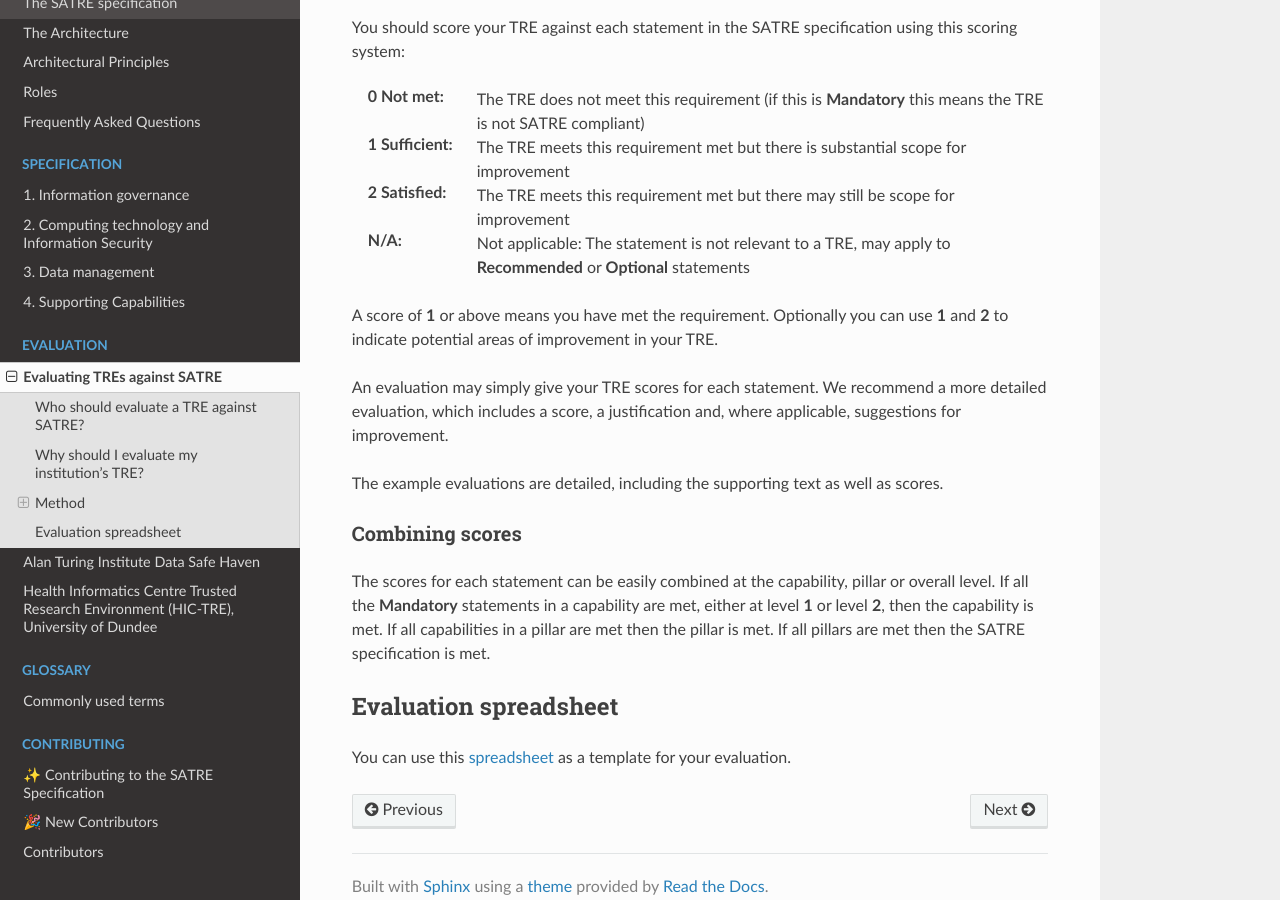
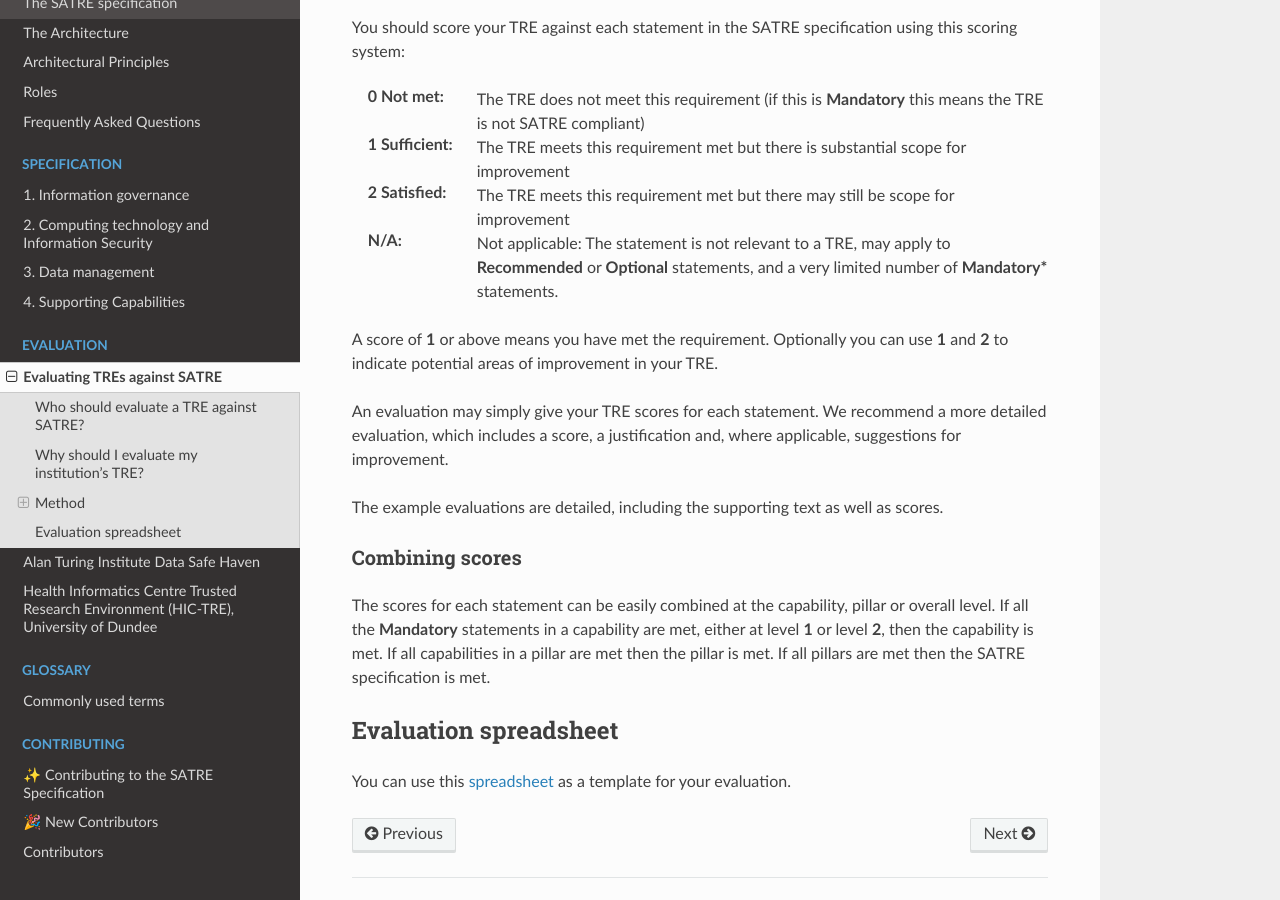
Before and after one commit to sa-tre/satre-specification, a Sphinx documentation site: the page built from docs/source/evaluation.md, in a window 1280 px wide and 900 px high, scrolled down 1037 px. Built offline with Sphinx 7.4.7 and the Read the Docs theme 2.0.0, drawn with Linux system fonts in a browser that asks for light colours.

Commit message:
Update evaluation section with `Mandatory*`

```diff
--- a/docs/source/evaluation.md
+++ b/docs/source/evaluation.md
@@ -40,7 +40,7 @@ You should score your TRE against each statement in the SATRE specification usin
 :0 Not met: The TRE does not meet this requirement (if this is **Mandatory** this means the TRE is not SATRE compliant)
 :1 Sufficient: The TRE meets this requirement met but there is substantial scope for improvement
 :2 Satisfied: The TRE meets this requirement met but there may still be scope for improvement
-:N/A: Not applicable: The statement is not relevant to a TRE, may apply to **Recommended** or **Optional** statements
+:N/A: Not applicable: The statement is not relevant to a TRE, may apply to **Recommended** or **Optional** statements, and a very limited number of **Mandatory\*** statements.
 
 A score of **1** or above means you have met the requirement.
 Optionally you can use **1** and **2** to indicate potential areas of improvement in your TRE.
```
